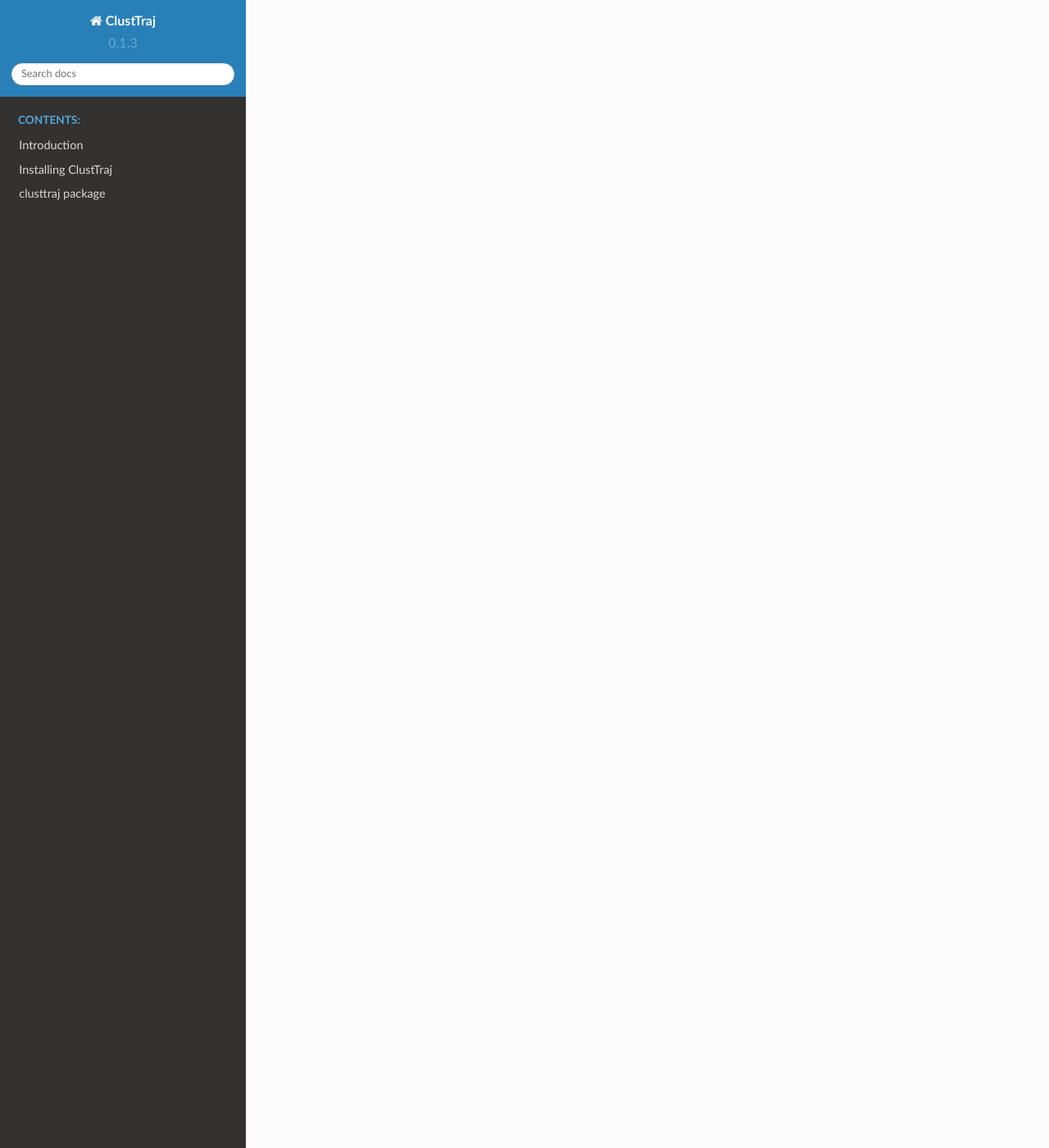
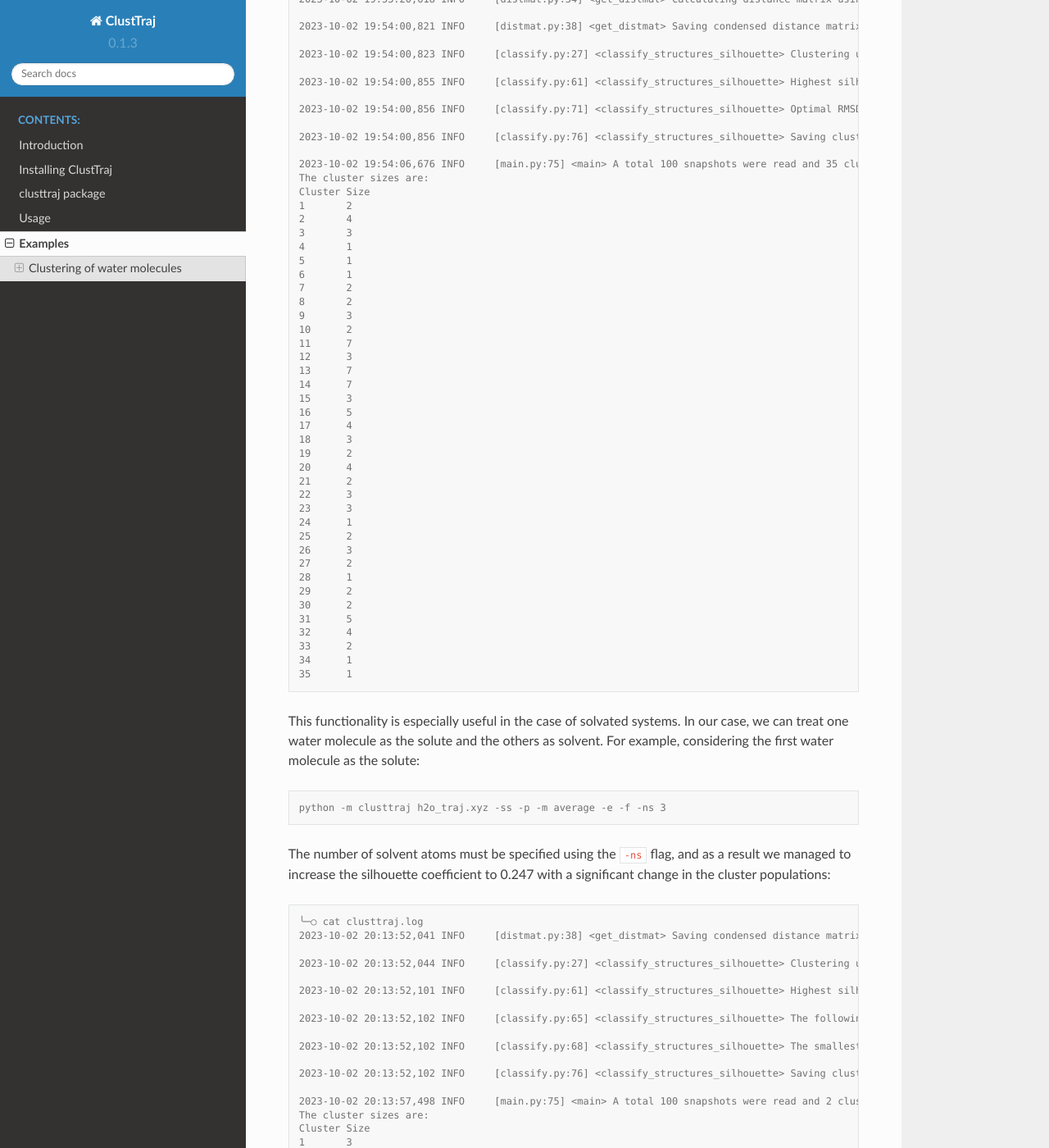
Before and after one commit to hmcezar/clusttraj, a Sphinx documentation site: the page built from docs/source/examples.rst, in a window 1280 px wide and 1400 px high, scrolled down 6020 px. Shown: the whole window at 82% size. Built offline with Sphinx 7.4.7 and the Read the Docs theme 2.0.0, drawn with Linux system fonts in a browser that asks for light colours; some of the changed text lies outside the part shown.

Commit message:
Working on examples.

```diff
--- a/docs/source/examples.rst
+++ b/docs/source/examples.rst
@@ -109,17 +109,17 @@ Since we already computed the distance matrix, we can provide it as input using
 
 - ``clusters.pdf`` plots the multidimensional scaling (MDS) of the distance matrix.
 
-.. image:: images/clusters.pdf
+.. image:: images/average_full_mds.pdf
 	:width: 300pt
 
 - ``clusters_dendrogram.pdf`` plots the hierarchical clustering dendrogram.
 
-.. image:: images/clusters_dendrogram.pdf
+.. image:: images/average_full_dend.pdf
 	:width: 300pt
 
 - ``clusters_evo.pdf`` plots the evolution of cluster populations during the simulation.
 
-.. image:: images/clusters_evo.pdf
+.. image:: images/average_full_evo.pdf
 	:width: 300pt
 
 The highest silhouette score is printed in the ``clusttraj.log`` file, along with the corresponding RMSD threshold:
@@ -218,9 +218,120 @@ To adopt the ``median`` method we can run:
 
 In this case the highest silhouette score of 0.075 indicates that the points are located near the edge of the clusters. The distribution of population among the 2 clusters (1/99) also indicates the limitations of the method. Finally, visual inspection of the dendrogram shows anomalous behavior.
 
-.. image:: images/anomalous_dendrogram.pdf
+.. image:: images/anomalous_dend.pdf
 	:width: 300pt
 
 .. .. raw:: html
 
 .. 	<iframe src='/Users/Rafael/Coisas/Doutorado/clusttraj/clusttraj/docs/build/html/_images/anomalous_dendrogram.pdf' width="100%" height="500"></iframe>
+
+The reader is encouraged to verify that the addition of ``-odl`` for `optimal visualization <https://academic.oup.com/bioinformatics/article/17/suppl_1/S22/261423?login=true>`_ flag cannot avoid the dendrogram crossings.
+
+
+Accouting for molecule permutation
+^^^^^^^^^^^^^^^^^^^^^^^^^^^^^^^^^^
+
+As an attempt to avoid separating similar configurations due to permutation of identical molecules, we can reorder the atoms using the ``-e`` flag.
+
+.. code-block:: console
+
+	python -m clusttraj h2o_traj.xyz -ss -p -m average -e -f
+
+For this system the reordering compromised the statistical quality of the clustering. The number of clusters was increased from 2 to 35 while the optimal silhouette score was reduced from 0.217 to 0.119:
+
+.. code-block:: console
+
+	╰─○ cat clusttraj.log
+	2023-10-02 19:53:20,618 INFO     [distmat.py:34] <get_distmat> Calculating distance matrix using 4 threads
+
+	2023-10-02 19:54:00,821 INFO     [distmat.py:38] <get_distmat> Saving condensed distance matrix to distmat.npy
+
+	2023-10-02 19:54:00,823 INFO     [classify.py:27] <classify_structures_silhouette> Clustering using 'average' method to join the clusters
+
+	2023-10-02 19:54:00,855 INFO     [classify.py:61] <classify_structures_silhouette> Highest silhouette score: 0.11873407875769024
+
+	2023-10-02 19:54:00,856 INFO     [classify.py:71] <classify_structures_silhouette> Optimal RMSD threshold value: 1.237013337787396
+
+	2023-10-02 19:54:00,856 INFO     [classify.py:76] <classify_structures_silhouette> Saving clustering classification to clusters.dat
+
+	2023-10-02 19:54:06,676 INFO     [main.py:75] <main> A total 100 snapshots were read and 35 cluster(s) was(were) found.
+	The cluster sizes are:
+	Cluster	Size
+	1	2
+	2	4
+	3	3
+	4	1
+	5	1
+	6	1
+	7	2
+	8	2
+	9	3
+	10	2
+	11	7
+	12	3
+	13	7
+	14	7
+	15	3
+	16	5
+	17	4
+	18	3
+	19	2
+	20	4
+	21	2
+	22	3
+	23	3
+	24	1
+	25	2
+	26	3
+	27	2
+	28	1
+	29	2
+	30	2
+	31	5
+	32	4
+	33	2
+	34	1
+	35	1
+
+This functionality is especially useful in the case of solvated systems. In our case, we can treat one water molecule as the solute and the others as solvent. For example, considering the first water molecule as the solute:
+
+.. code-block:: console
+
+	python -m clusttraj h2o_traj.xyz -ss -p -m average -e -f -ns 3
+
+The number of solvent atoms must be specified using the ``-ns`` flag, and as a result we managed to increase the silhouette coefficient to 0.247 with a significant change in the cluster populations:
+
+.. code-block:: console
+
+	╰─○ cat clusttraj.log
+	2023-10-02 20:13:52,041 INFO     [distmat.py:38] <get_distmat> Saving condensed distance matrix to distmat.npy
+
+	2023-10-02 20:13:52,044 INFO     [classify.py:27] <classify_structures_silhouette> Clustering using 'average' method to join the clusters
+
+	2023-10-02 20:13:52,101 INFO     [classify.py:61] <classify_structures_silhouette> Highest silhouette score: 0.24735123044958368
+
+	2023-10-02 20:13:52,102 INFO     [classify.py:65] <classify_structures_silhouette> The following RMSD threshold values yielded the same optimial silhouette score: 3.035586843407412, 3.135586843407412, 3.235586843407412, 3.335586843407412
+
+	2023-10-02 20:13:52,102 INFO     [classify.py:68] <classify_structures_silhouette> The smallest RMSD of 3.035586843407412 has been adopted
+
+	2023-10-02 20:13:52,102 INFO     [classify.py:76] <classify_structures_silhouette> Saving clustering classification to clusters.dat
+
+	2023-10-02 20:13:57,498 INFO     [main.py:75] <main> A total 100 snapshots were read and 2 cluster(s) was(were) found.
+	The cluster sizes are:
+	Cluster	Size
+	1	3
+	2	97
+
+Final Kabsch rotation
+^^^^^^^^^^^^^^^^^^^^^
+
+We can also add a final Kabsch rotation to minimize the RMSD after reordering the solvent atoms:
+
+.. code-block:: console
+
+	python -m clusttraj h2o_traj.xyz -ss -p -m average -e -f -ns 3 --final-kabsch
+
+For this system no significant changes were observed, as the silhouette coefficient and cluster populations remain almost identical.
+
+Removing hydrogen atoms
+^^^^^^^^^^^^^^^^^^^^^^^
--- a/docs/source/index.rst
+++ b/docs/source/index.rst
@@ -13,7 +13,8 @@ Welcome to ClustTraj's documentation!
    intro
    install
    clusttraj
-
+   usage
+   examples
 
 Indices and tables
 ==================
```
Also changed, not shown: 8 other files.
